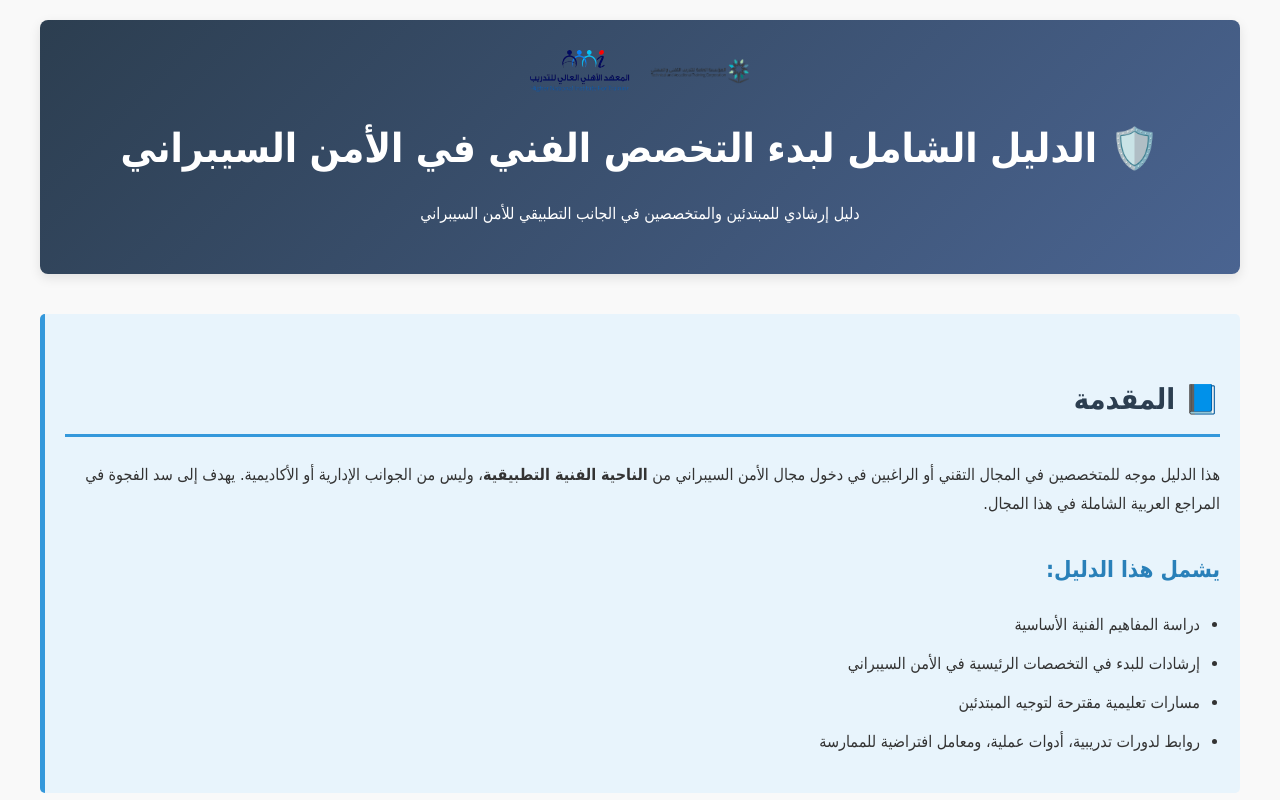
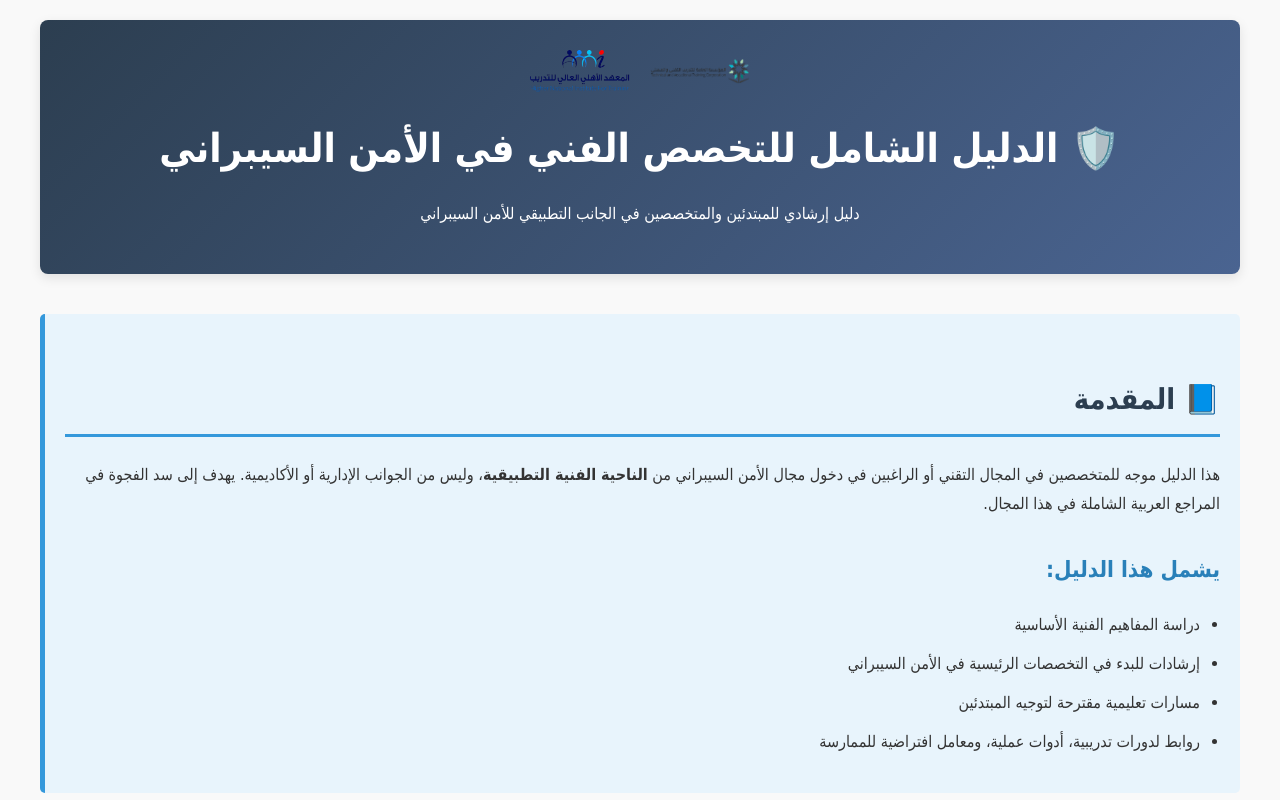
Before and after one commit to Yousif192025/Cybersecurity-Path, a plain HTML site: page index.html in a window 1280 px wide. Shown: the top 800 px of the page. Drawn offline with Linux system fonts and the light colour scheme.

Commit message:
Update index.html

```diff
--- a/index.html
+++ b/index.html
@@ -3,7 +3,7 @@
 <head>
     <meta charset="UTF-8">
     <meta name="viewport" content="width=device-width, initial-scale=1.0">
-    <title>🛡️ الدليل الشامل لبدء التخصص الفني في الأمن السيبراني</title>
+    <title>🛡️ الدليل الشامل للتخصص الفني في الأمن السيبراني</title>
     <link rel="stylesheet" href="https://cdnjs.cloudflare.com/ajax/libs/font-awesome/5.15.4/css/all.min.css">
     <style>
         body {
@@ -266,7 +266,7 @@
             <img src="/Cybersecurity-Path/my-images/log1.png" alt="Logo 1">
             <img src="/Cybersecurity-Path/my-images/logo.png" alt="Logo 2">
         </div>
-        <h1>🛡️ الدليل الشامل لبدء التخصص الفني في الأمن السيبراني</h1>
+        <h1>🛡️ الدليل الشامل للتخصص الفني في الأمن السيبراني</h1>
         <p>دليل إرشادي للمبتدئين والمتخصصين في الجانب التطبيقي للأمن السيبراني</p>
     </header>
 
```
